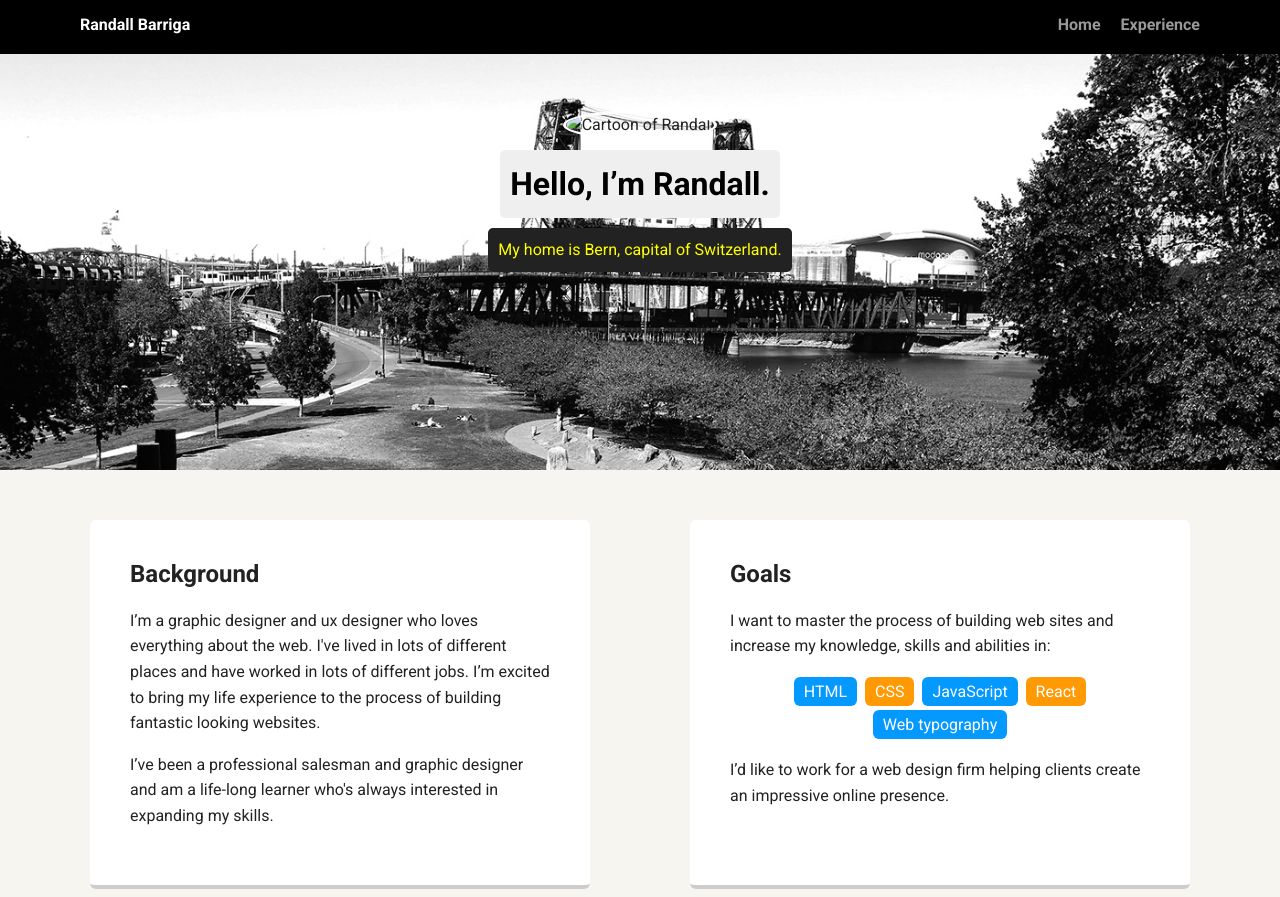
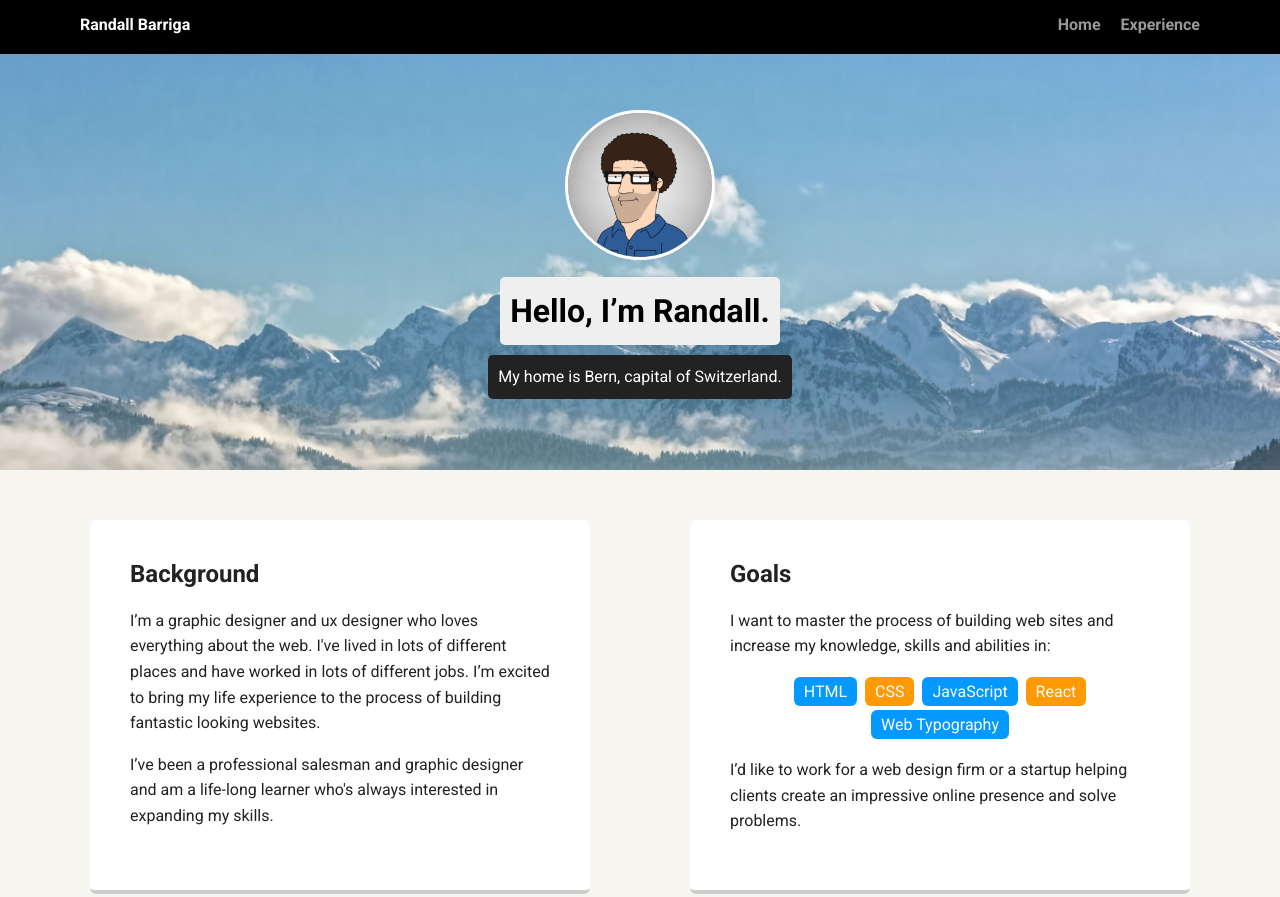
Before and after one commit to Raba82/Techdegree-project-1, a plain HTML site: page index.html in a window 1280 px wide. Shown: the top 897 px of the page. Drawn offline with Linux system fonts and the light colour scheme; a web font is replaced by a local one.

Commit message:
Rename my picture and change text

```diff
--- a/index.html
+++ b/index.html
@@ -2,7 +2,7 @@
 <html lang="en">
 <head>
   <meta charset="utf-8">
-  <title>Jane Smith's Profile</title>
+  <title>Randall Barriga's Profile</title>
   <meta name="viewport" content="width=device-width, initial-scale=1.0">
   <link rel="stylesheet" href="styles.css">
   <link href="https://fonts.googleapis.com/css?family=Muli%7CRoboto:400,300,500,700,900" rel="stylesheet"></head>
@@ -11,13 +11,13 @@
     <div class="main-nav">
         <ul class="nav">
           <li class="name">Randall Barriga</li>
-          <li><a href="#">Home</a></li>
+          <li><a href="index.html">Home</a></li>
           <li><a href="#">Experience</a></li>
         </ul>
     </div>
 
     <header>
-      <img src="/images/me" alt="Cartoon of Randall" class="profile-image">
+      <img src="images/randy.png" alt="Cartoon of Randall" class="profile-image">
       <h1 class="tag name">Hello, I’m Randall.</h1>
       <p class="tag location">My home is Bern, capital of Switzerland.</p>
     </header>
@@ -37,16 +37,16 @@
           <li>CSS</li>
           <li>JavaScript</li>
           <li>React</li>
-          <li>Web typography</li>
+          <li>Web Typography</li>
         </ul>
-        <p>I’d like to work for a web design firm helping clients create an impressive online presence.</p>
+        <p>I’d like to work for a web design firm or a startup helping clients create an impressive online presence and solve problems.</p>
       </div>
 
     </main>
     <footer>
       <ul>
-        <li><a href="twitter.com/rocknrollinbcn" class="social twitter">Twitter</a></li>
-        <li><a href="www.linkedin.com/in/barriga-randall-010bba28/" class="social linkedin">LinkedIn</a></li>
+        <li><a href="https://wwwtwitter.com/rocknrollinbcn" class="social twitter">Twitter</a></li>
+        <li><a href="https://www.linkedin.com/in/barriga-randall-010bba28/" class="social linkedin">LinkedIn</a></li>
         <li><a href="https://github.com/Raba82/" class="social github">Github</a></li>
       </ul>
       <p class="copyright">Copyright 2015, Jane Smith</p>
--- a/styles.css
+++ b/styles.css
@@ -57,7 +57,7 @@ a:hover {
 
 header {
   text-align: center;
-  background: url('images/portland.jpg') no-repeat top center ;
+  background: url('images/background.jpg') no-repeat top center ;
   background-size: cover;
   overflow: hidden;
   padding-top: 60px;
@@ -86,7 +86,7 @@ header .profile-image:hover {
 }
 .location {
   background-color: #222;
-  color: yellow;
+  color: white;
 }
 .card {
   margin: 30px;
```
Also changed, not shown: images/randy.png (renamed from images/ me.png).
